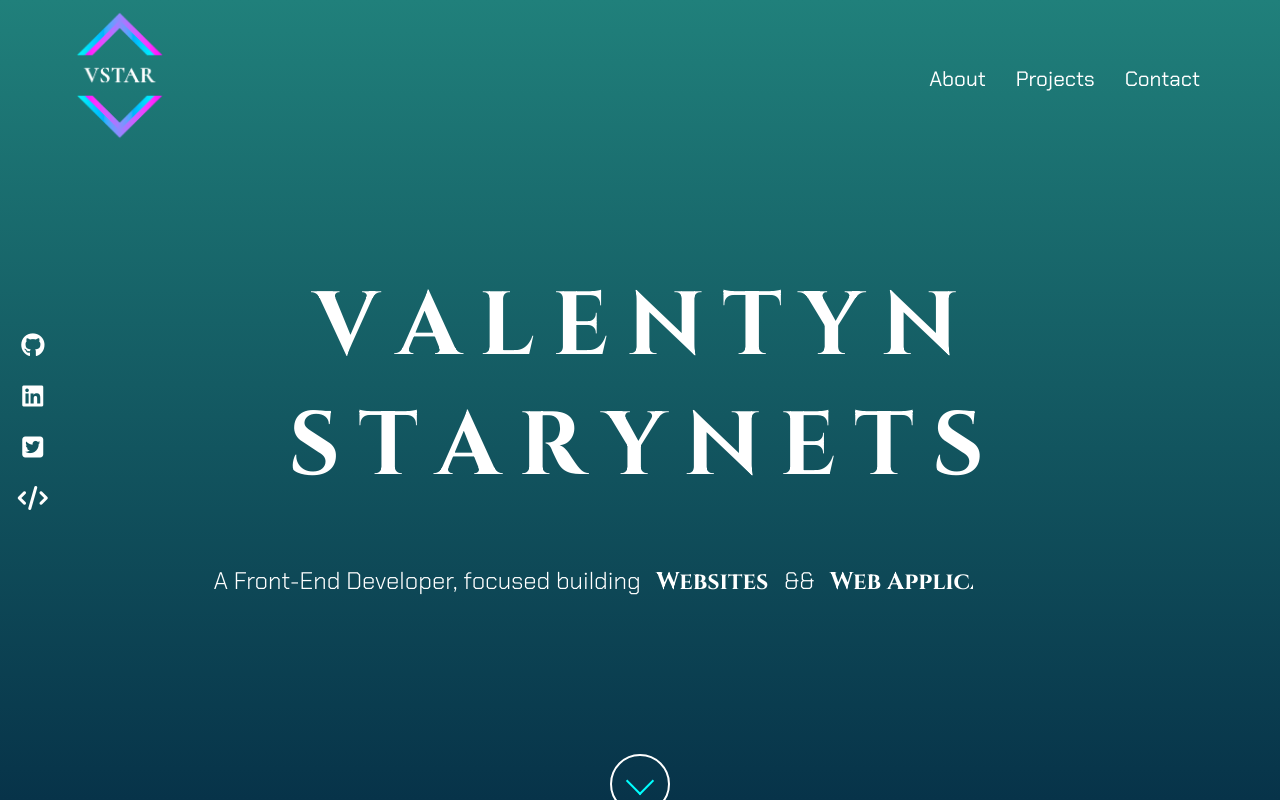
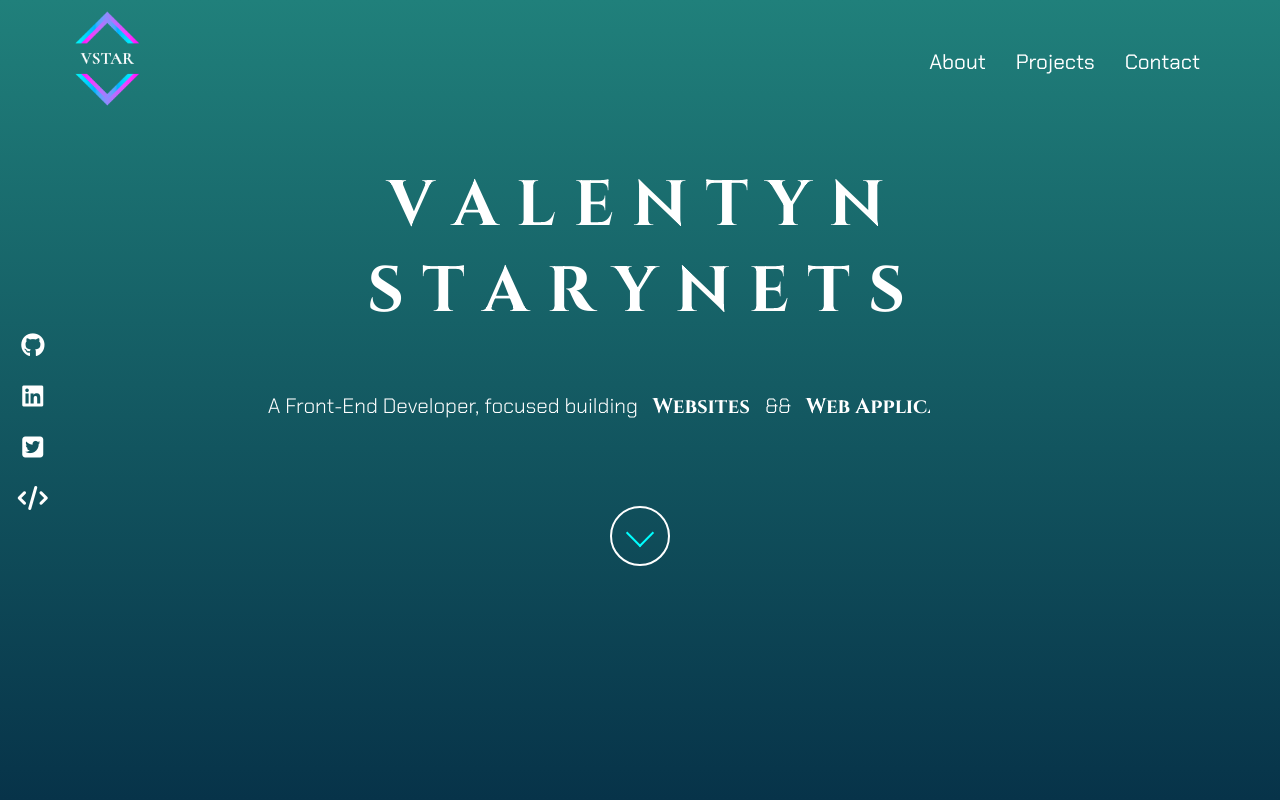
Before and after one commit to valentynstar/Portfolio, a plain HTML site: page index.html in a window 1280 px wide. Drawn offline with Linux system fonts and the light colour scheme; a web font is replaced by a local one.

Commit message:
Changed 8

```diff
--- a/css/responsive.css
+++ b/css/responsive.css
@@ -1,6 +1,23 @@
-@media screen and (max-width: 1440px) {
+/* LAPTOP */
 
-}
+@media screen
+and (min-width: 1200px)
+and (max-width: 1600px) {
+        .wrapper-items1,
+        .wrapper-items2,
+        .wrapper-items3,
+        .wrapper-items4 {
+            gap: 50px;
+        }
+        #greeting {
+            font-size: clamp(.7em, 5vw, 7rem);
+        }
+        .header__container-img a img {
+            width: 75px;
+        }
+    }
+
+/* /LAPTOP */
 
 @media screen and (max-width: 1024px) {
     .wrapper-items {
--- a/css/style.css
+++ b/css/style.css
@@ -189,7 +189,7 @@ legend {
     margin-top: 5px;
 }
 .header__container-img a img {
-    width: 100px;
+    max-width: 100px;
     object-fit: cover;
 }
 #logo:hover {
@@ -227,7 +227,7 @@ legend {
     gap: 30px;
 }
 .nav-menu ul li a {
-    font-size: clamp(.9em, 3vw, 1.3em);
+    font-size: clamp(.5em, 2vw, 1.3em);
     display: inline-block;
     position: relative;
     transition: all 0.3s ease-out;
@@ -263,7 +263,7 @@ legend {
     margin-bottom: 50px;
     letter-spacing: 8px;
     text-align: center;
-    font-size: clamp(2em, 7vw, 7rem);
+    font-size: clamp(.7em, 6vw, 7rem);
     transition: all 0.3s;
     z-index: 100;
 }
@@ -285,7 +285,7 @@ legend {
     white-space: nowrap;
     line-height: 2;
     overflow: hidden;
-    font-size: clamp(1em, 2vw, 1.5em);
+    font-size: clamp(.5em, 2vw, 1.3em);
 }
 #greetingSecond span {
     font-weight: bold;
```
